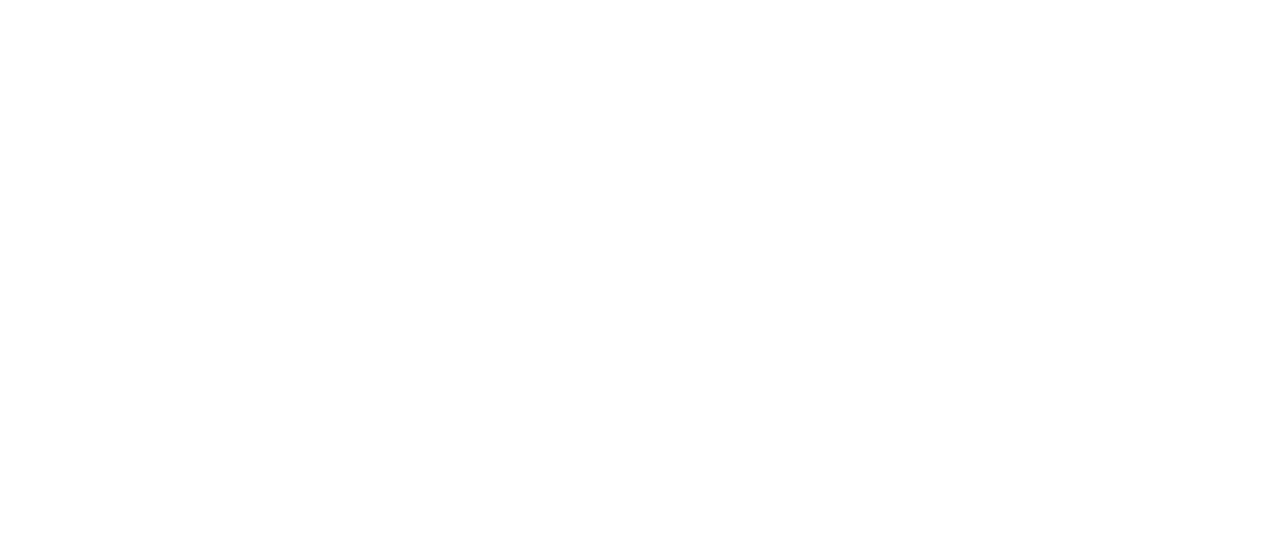
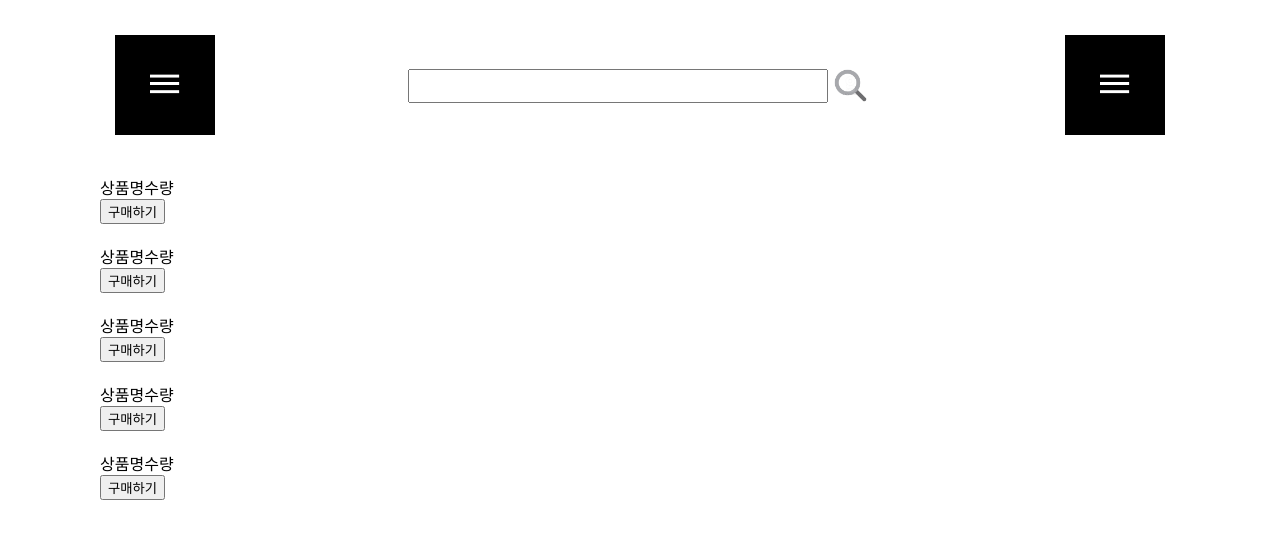
Before and after one commit to dongha-byun/react-js-shoppingmall, a React (Create React App) app: page /my-basket in a window 1280 px wide. Before the commit this address had no page. Shown: the top 538 px of the page. Built offline with nearby package versions, Linux system fonts and the light colour scheme.

Commit message:
Design: 전체 페이지 좌우여백 및 가운데정렬 2022-10-24

```diff
--- a/src/App.js
+++ b/src/App.js
@@ -13,6 +13,7 @@
 import FindId from './component/page/login/FindId';
 import FindPw from './component/page/login/FindPw';
 import ProductView from './component/product/view/ProductView';
+import BasketListPage from './component/page/user/BaskListPage';
 
 function App() {
   return (
@@ -25,6 +26,7 @@
             <Route path="find-id" element={<FindId/>}></Route>
             <Route path="find-pw" element={<FindPw/>}></Route>
             <Route path="product-view" element={<ProductView/>}></Route>
+            <Route path="my-basket" element={<BasketListPage/>}></Route>
         </Routes>
     </BrowserRouter>
   );
--- a/src/component/page/Home.jsx
+++ b/src/component/page/Home.jsx
@@ -4,9 +4,6 @@
 import Header from "./Header";
 
 const HomeWrapper = styledComponents.div`
-    width: 100%;
-    max-width: 1080px;
-    margin: 0 auto;
 `;
 
 function Home(props){
--- /dev/null
+++ b/src/component/page/user/BaskListPage.jsx
@@ -0,0 +1,19 @@
+import React from "react";
+import Header from "../Header";
+import BasketList from "./BasketList";
+import styledComponents from "styled-components";
+
+const BasketListPageWrapper = styledComponents.div`
+`;
+
+function BasketListPage(props){
+
+    return (
+        <BasketListPageWrapper>
+            <Header></Header>
+            <BasketList></BasketList>
+        </BasketListPageWrapper>
+    );
+}
+
+export default BasketListPage;
--- /dev/null
+++ b/src/component/page/user/BasketItem.jsx
@@ -0,0 +1,23 @@
+import React from "react";
+
+function Basket(props){
+
+    return (
+        <div>
+            <div>
+                <img src=""></img>
+            </div>
+            <div>
+                <div>
+                    <span>상품명</span>
+                    <span>수량</span>
+                </div>
+                <div>
+                    <button type="button">구매하기</button>
+                </div>
+            </div>
+        </div>
+    );
+}
+
+export default Basket;
--- /dev/null
+++ b/src/component/page/user/BasketList.jsx
@@ -0,0 +1,18 @@
+import React from "react";
+import Basket from "./BasketItem";
+
+function BasketList(props){
+    const items=[0,1,2,3,4];
+
+    return (
+        <div>
+            {items.map((item, index) => {
+                return (<Basket
+                    key={index}
+                />)
+            } )}
+        </div>
+    );
+}
+
+export default BasketList;
--- a/src/index.css
+++ b/src/index.css
@@ -1,10 +1,14 @@
 body {
-  margin: 0;
+  /* margin: 0; */
   font-family: -apple-system, BlinkMacSystemFont, 'Segoe UI', 'Roboto', 'Oxygen',
     'Ubuntu', 'Cantarell', 'Fira Sans', 'Droid Sans', 'Helvetica Neue',
     sans-serif;
   -webkit-font-smoothing: antialiased;
   -moz-osx-font-smoothing: grayscale;
+
+  width: 100%;
+  max-width: 1080px;
+  margin: 0 auto;
 }
 
 input[type="text"], input[type="password"]{
```
